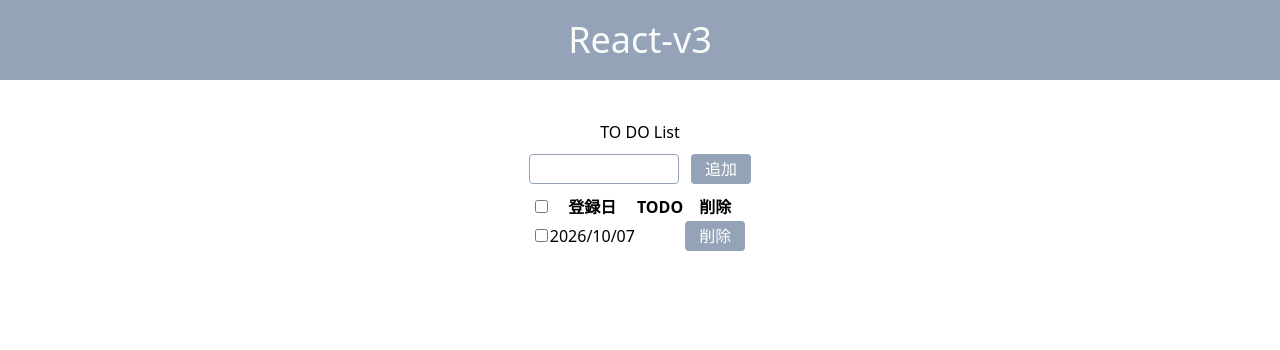
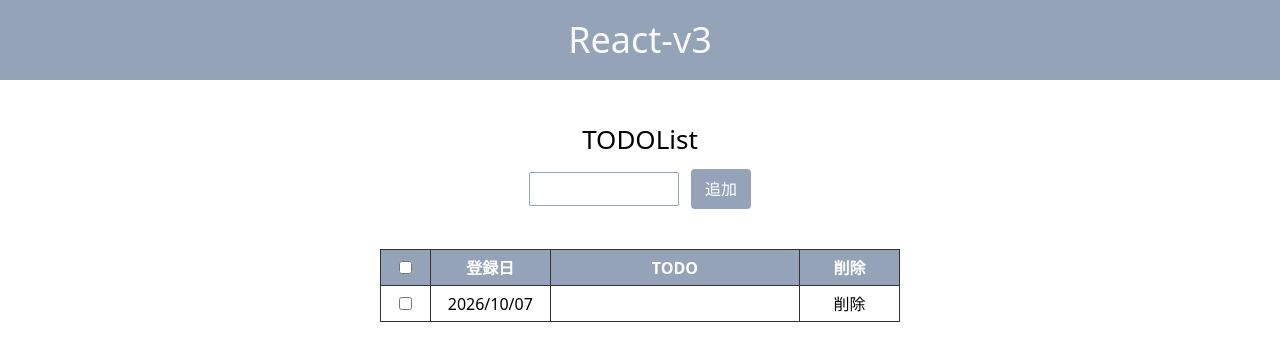
Before and after one commit to pj100-team/react-v3, a React (Create React App) app: page / in a window 1280 px wide. Both pictures are taken after a click on the button "追加". Shown: the top 350 px of the page. Built offline with nearby package versions, Linux system fonts and the light colour scheme.

Commit message:
レイアウトの調整

```diff
--- a/src/App.tsx
+++ b/src/App.tsx
@@ -1,5 +1,5 @@
 import "./App.css";
-import Practice5 from "./templates/practice5";
+import Practice5 from "./templates/Practice5";
 
 function App() {
 	return (
--- a/src/templates/practice5.tsx
+++ b/src/templates/Practice5.tsx
@@ -1,6 +1,6 @@
 import {useState} from "react";
-import Input from "../components/input";
-import Button from "../components/button";
+import Input from "../components/Input";
+import Button from "../components/Button";
 
 function Practice5() {
     type Todo = {
@@ -9,21 +9,24 @@ function Practice5() {
         todo: string;
         check: boolean
     }
+
     const [input, setInput] = useState<string>("");
     const [todos, setTodos] = useState<Todo[]>([]);
+
     const checkCount = todos.filter((todo) =>
         todo.check
     ).length;
+
     const fieldStyle = {
         display: "flex",
         alignItems: "center",
         gap: "12px"
     };
     const inputStyle = {
-        height: "30px",
+        height: "34px",
         width: "150px",
         border: "1px solid #94a3b8",
-        borderRadius: "4px",
+        borderRadius: "2px",
         padding: "0 8px"
     };
     const buttonStyle = {
@@ -31,9 +34,41 @@ function Practice5() {
         backgroundColor: "#94A3B8",
         color: "#ffffff",
         width: "60px",
-        height: "30px",
+        height: "40px",
         borderRadius: "4px"
     };
+    const tableStyle = {
+        borderCollapse: "collapse" as const,
+        width: "520px",
+        textAlign: "center" as const
+    };
+    const thStyle = {
+        border: "1px solid #333333",
+        backgroundColor: "#94A3B8",
+        color: "#ffffff",
+        height: "36px"
+    };
+    const tdStyle = {
+        border: "1px solid #333333",
+        height: "36px"
+    };
+    const extraDeleteButtonStyle = {
+        borderColor: "#dc2626",
+        backgroundColor: "#dc2626",
+        color: "#ffffff",
+        width: "75px",
+        height: "20px",
+        borderRadius: "2px"
+    };
+    const deleteButtonStyle = {
+        borderColor: "transparent",
+        backgroundColor: "transparent",
+        color: "#000000",
+        width: "60px",
+        height: "30px",
+        borderRadius: "0px"
+    };
+
     const addTodo = () => {
         const today = new Date().toLocaleDateString("ja-JP", {
             year: "numeric",
@@ -83,9 +118,19 @@ function Practice5() {
                 marginTop: "40px"
             }}
         >
-            <span>TO DO List</span>
-            <div
-                style = {fieldStyle}
+            <span
+                style = {{
+                    fontSize: "26px",
+                }}
+            >
+                TODOList
+            </span>
+            <form
+                style={fieldStyle}
+                onSubmit={(e) => {
+                    e.preventDefault();
+                    addTodo();
+                }}
             >
                 <Input
                     type = "text"
@@ -98,34 +143,60 @@ function Practice5() {
                     style = {buttonStyle}
                     onClick = {addTodo}
                 />
-            </div>
-            {checkCount !== 0 && (
+            </form>
+            <div
+                style={{
+                    visibility: checkCount !== 0 ? "visible" : "hidden",
+                    width: "520px",
+                    display: "flex",
+                    justifyContent: "flex-start"
+                }}
+            >
                 <Button
                 name = "一括削除"
-                style = {buttonStyle}
+                style = {extraDeleteButtonStyle}
                 onClick = {deleteAll}
                 />
-            )}
-            {todos.length !== 0 && <table>
+            </div>
+            {todos.length !== 0 &&
+            <table
+                style={tableStyle}
+            >
                 <thead>
                     <tr>
-                        <th>
-                            <input
+                        <th
+                            style = {{...thStyle, width: "50px"}}
+                        >
+                            <Input
                                 type = "checkbox"
                                 checked={todos.length > 0 && todos.every((todo) => todo.check)}
                                 onChange = {(e) => checkAll(e.target.checked)}
                              />
                         </th>
-                        <th>登録日</th>
-                        <th>TODO</th>
-                        <th>削除</th>
+                        <th
+                            style = {{...thStyle, width: "120px"}}
+                        >
+                            登録日
+                        </th>
+                        <th
+                            style = {{...thStyle, width: "250px"}}
+                        >
+                            TODO
+                        </th>
+                        <th
+                            style = {{...thStyle, width: "100px"}}
+                        >
+                            削除
+                        </th>
                     </tr>
                 </thead>
                 <tbody>
                     {todos.map((todo) => (
                         <tr key = {todo.id}>
-                            <td>
-                                <input
+                            <td
+                                style = {tdStyle}
+                            >
+                                <Input
                                     type = "checkbox"
                                     checked = {todo.check}
                                     onChange = {(e) =>
@@ -133,16 +204,22 @@ function Practice5() {
                                     }
                                  />
                             </td>
-                            <td>
+                            <td
+                                style = {tdStyle}
+                            >
                                 {todo.date}
                             </td>
-                            <td>
+                            <td
+                                style = {tdStyle}
+                            >
                                 {todo.todo}
                             </td>
-                            <td>
+                            <td
+                                style = {tdStyle}
+                            >
                                 <Button
                                     name = "削除"
-                                    style = {buttonStyle}
+                                    style = {deleteButtonStyle}
                                     onClick = {() => deleteTodo(todo.id)}
                                 />
                             </td>
```
